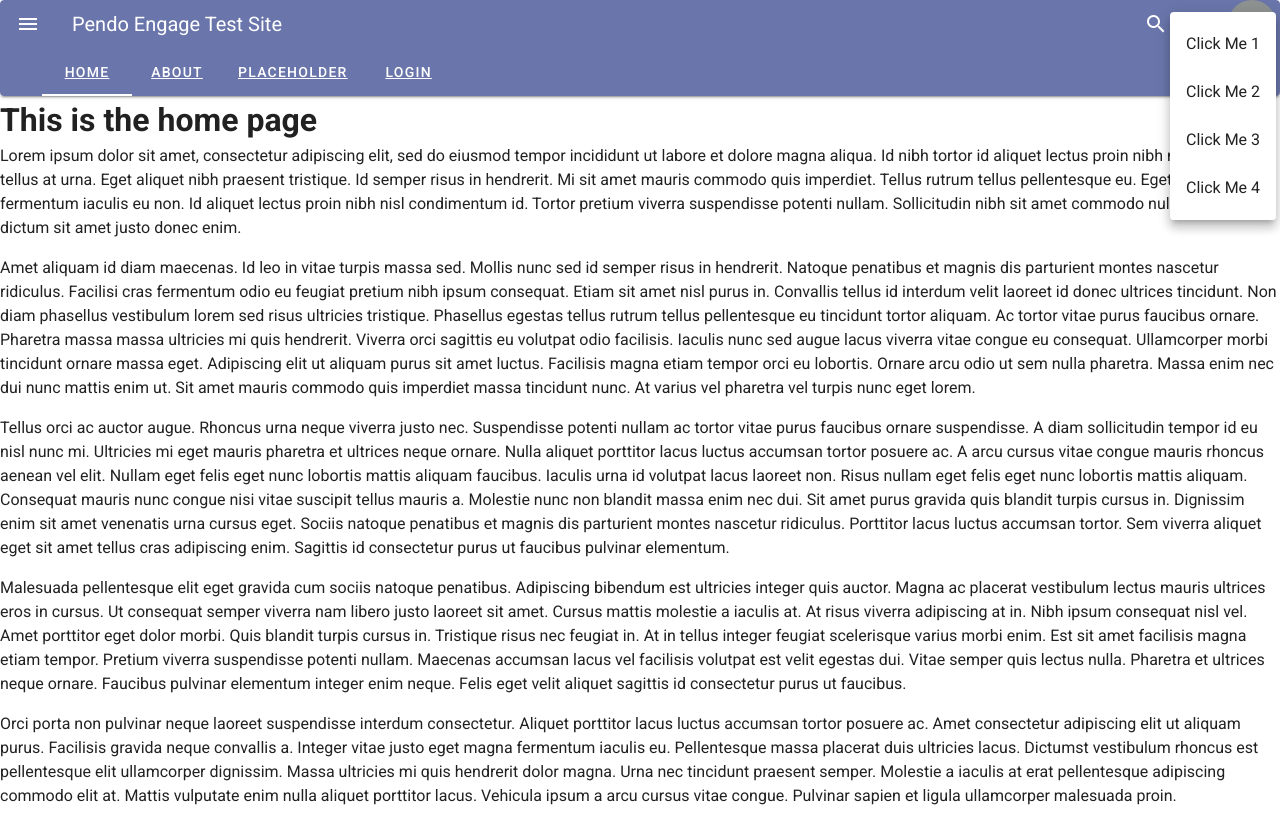
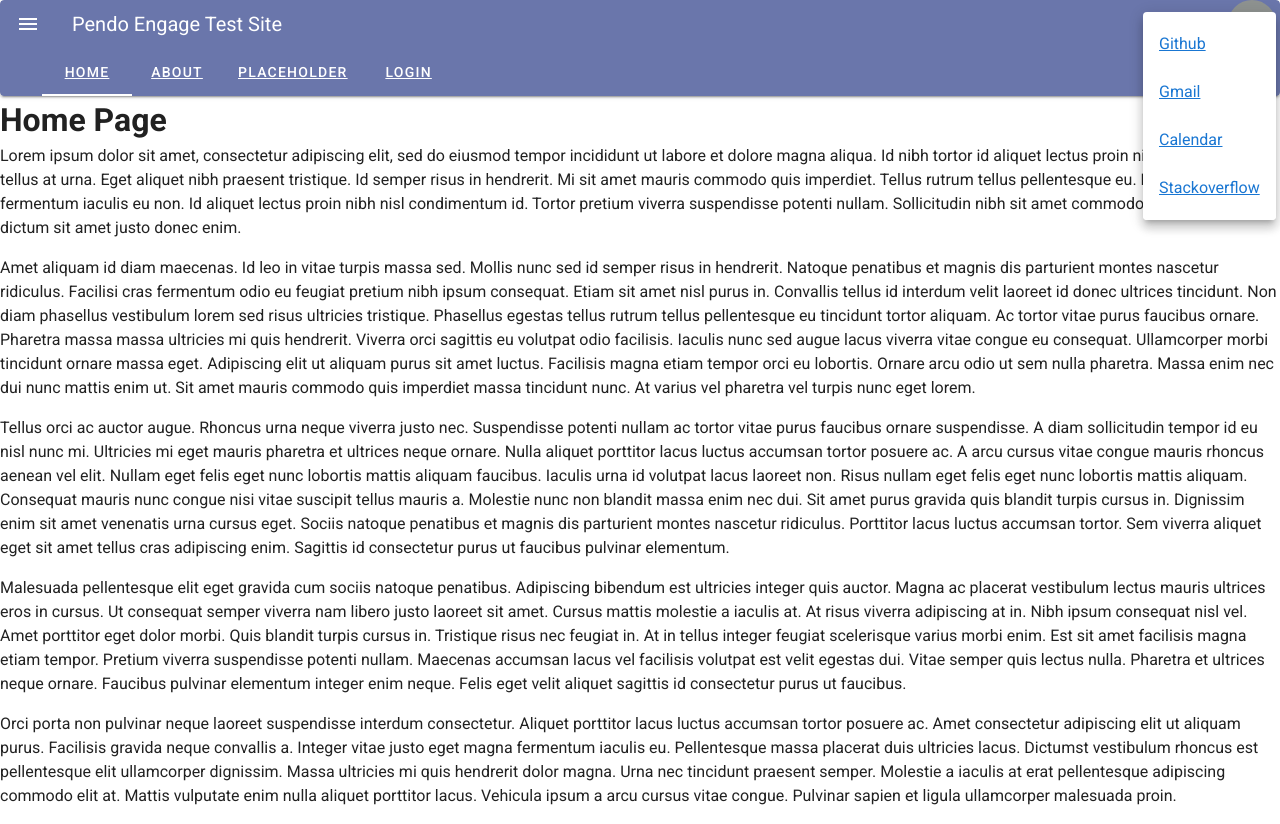
Before and after one commit to jingjing-jacobson/engage-test-site, a Vue app: page / in a window 1280 px wide. Both pictures are taken after a click on the button 1252 px from the left and 24 px from the top of the page. Built offline with nearby package versions, Linux system fonts and the light colour scheme.

Commit message:
add external links to navbar

```diff
--- a/src/components/NavBar.vue
+++ b/src/components/NavBar.vue
@@ -36,19 +36,19 @@
 
         <v-list>
           <v-list-item>
-            <v-list-item-title>Click Me 1</v-list-item-title>
+            <v-list-item-title><a href="https://github.com/" target="_blank">Github</a></v-list-item-title>
           </v-list-item>
 
           <v-list-item>
-            <v-list-item-title>Click Me 2</v-list-item-title>
+            <v-list-item-title><a href="https://mail.google.com" target="_blank">Gmail</a></v-list-item-title>
           </v-list-item>
 
           <v-list-item>
-            <v-list-item-title>Click Me 3</v-list-item-title>
+            <v-list-item-title><a href="https://calendar.google.com" target="_blank">Calendar</a></v-list-item-title>
           </v-list-item>
 
           <v-list-item>
-            <v-list-item-title>Click Me 4</v-list-item-title>
+            <v-list-item-title><a href="https://stackoverflow.com/" target="_blank">Stackoverflow</a></v-list-item-title>
           </v-list-item>
         </v-list>
       </v-menu>
--- a/src/views/HomeView.vue
+++ b/src/views/HomeView.vue
@@ -1,6 +1,6 @@
 <template>
   <div class="home">
-    <h1>This is the home page</h1>
+    <h1>Home Page</h1>
     <p>
       Lorem ipsum dolor sit amet, consectetur adipiscing elit, sed do eiusmod tempor incididunt ut labore et dolore magna aliqua. Id nibh tortor id aliquet lectus proin nibh nisl. Duis at tellus at urna. Eget aliquet nibh praesent tristique. Id semper risus in hendrerit. Mi sit amet mauris commodo quis imperdiet. Tellus rutrum tellus pellentesque eu. Eget magna fermentum iaculis eu non. Id aliquet lectus proin nibh nisl condimentum id. Tortor pretium viverra suspendisse potenti nullam. Sollicitudin nibh sit amet commodo nulla. Amet dictum sit amet justo donec enim.</p>
 
```
